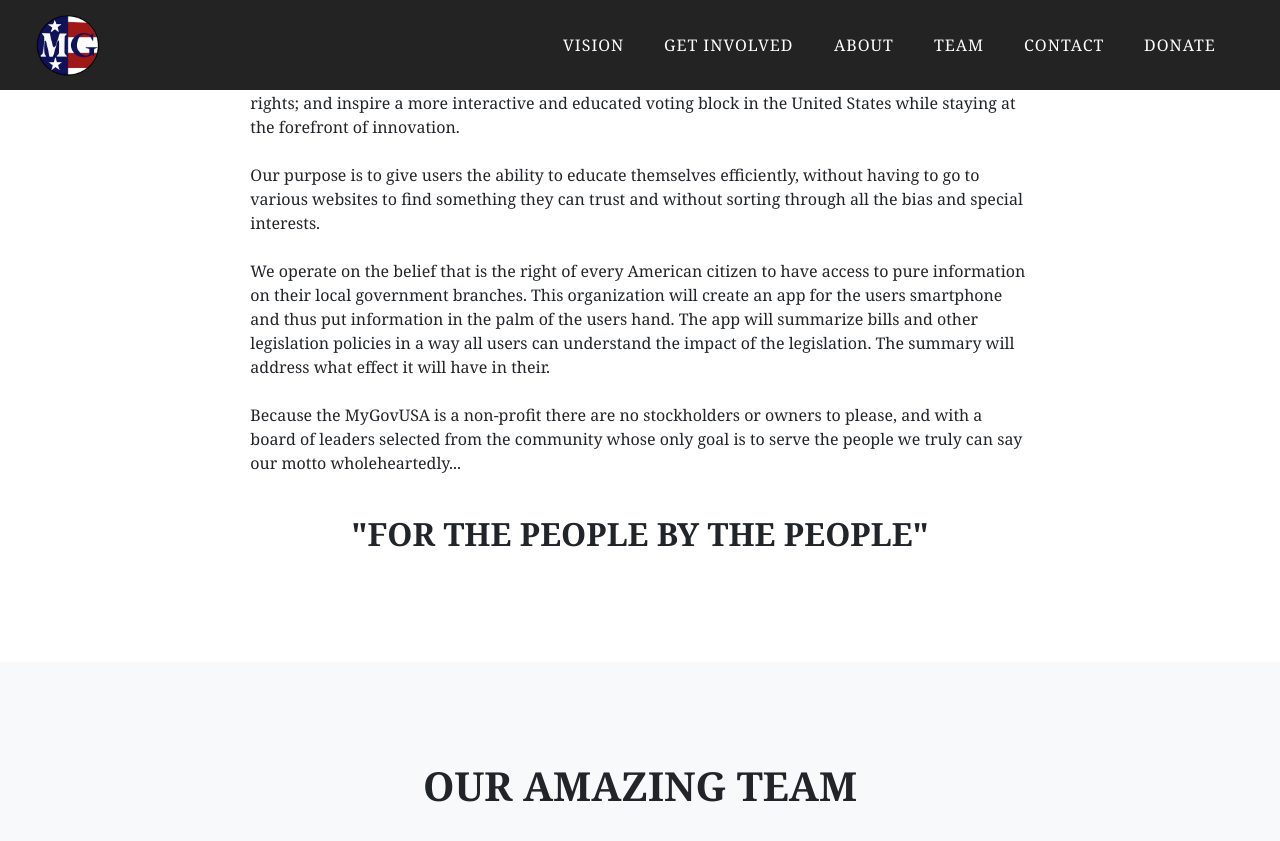
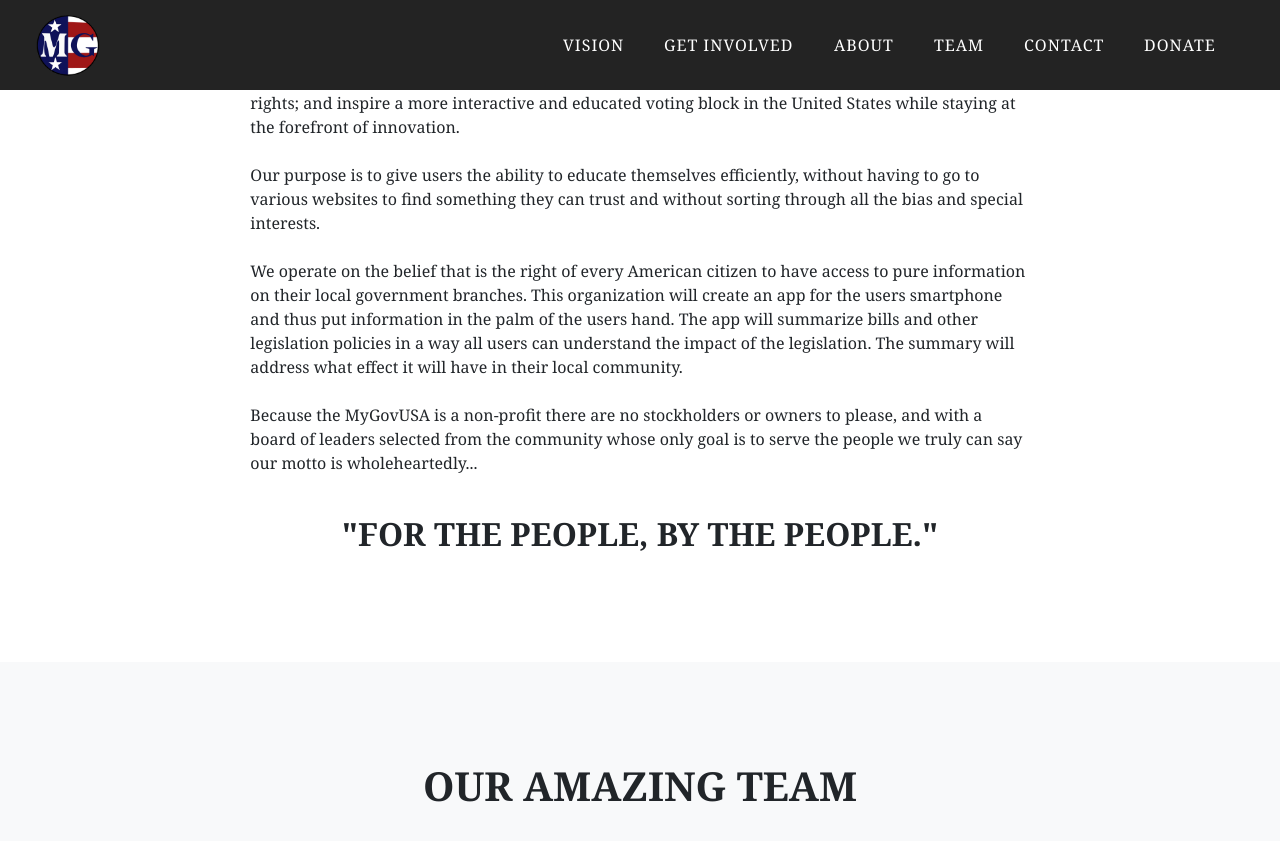
Before and after one commit to MyGovUSA/mygovusa.github.io, a Jekyll site: the page index.html, which Jekyll copies as it is, in a window 1280 px wide and 900 px high, scrolled down 2717 px. Shown: the top 841 px of the window. Built offline with Jekyll 4.4.1, drawn with Linux system fonts in a browser that asks for light colours; nearby versions of some CDN libraries.

```diff
--- a/index.html
+++ b/index.html
@@ -117,7 +137,7 @@
 		<div class="card-deck mx-auto">
 			<div class="col-md-4 col-sm-10 px-0">
 				<div class="card">
-				<a target="_blank" href="#">
+				<a target="_blank" href="https://orgsync.com/158009/chapter">
 					<img class="card-img-top mb-4" src="img/cards/asu.png" alt="Arizona State University">
 					<div class="card-body p-3">
 						<h4 class="card-text text-center">Campus Club</h4>
@@ -129,7 +149,7 @@
 			</div>
 			<div class="col-md-4 col-sm-10 px-0">
 				<div class="card">
-					<a target="_blank" href="#">
+					<a target="_blank" href="bit.ly/MyGovUSAInternships">
 						<img class="card-img-top mb-4" src="img/cards/internship.jpg" alt="Internship">
 						<div class="card-body p-3">
 							<h4 class="card-text text-center">Internships</h4>
@@ -163,18 +183,35 @@
 			<br><br><br>
 			<!-- <p style="padding-left:5rem ;padding-right: 5rem"> -->
 			<p>
-				MyGovUSA is a non-profit interactive social media platform created to inspire a more interactive and educated voting block in the United States and bridge the gap between elected officials and their constituents and giving the voice of democracy back to the people.<br><br>
+				MyGovUSA is a non-profit interactive social media platform created to inspire
+				a more interactive and educated voting block in the United States and bridge
+				the gap between elected officials and their constituents and giving the voice
+				of democracy back to the people.<br><br>
 
-				Our mission is to organize information on local government through creating an unbiased, non-partisan platform for the public; advocate for transparency in government, voter education, and voter rights; and inspire a more interactive and educated voting block in the United States while staying at the forefront of innovation.<br><br>
+				Our mission is to organize information on local government through creating
+				an unbiased, non-partisan platform for the public; advocate for transparency
+				in government, voter education, and voter rights; and inspire a more interactive
+				and educated voting block in the United States while staying at the forefront of
+				innovation.<br><br>
 
-				Our purpose is to give users the ability to educate themselves efficiently, without having to go to various websites to find something they can trust and without sorting through all the bias and special interests.<br><br>
+				Our purpose is to give users the ability to educate themselves efficiently,
+				without having to go to various websites to find something they can trust and
+				without sorting through all the bias and special interests.<br><br>
 
-				We operate on the belief that is the right of every American citizen to have access to pure information on their local government branches. This organization will create an app for the users smartphone and thus put information in the palm of the users hand. The app will summarize bills and other legislation policies in a way all users can understand the impact of the legislation. The summary will address what effect it will have in their.<br><br>
+				We operate on the belief that is the right of every American citizen to have
+				access to pure information on their local government branches. This
+				organization will create an app for the users smartphone and thus put
+				information in the palm of the users hand. The app will summarize bills and
+				other legislation policies in a way all users can understand the impact of
+				the legislation. The summary will address what effect it will have in their local
+				community.<br><br>
 
-				Because the MyGovUSA is a non-profit there are no stockholders or owners to please, and with a board of leaders selected from the community whose only goal is to serve the people we truly can say our motto wholeheartedly... <br><br>
+				Because the MyGovUSA is a non-profit there are no stockholders or owners to
+				please, and with a board of leaders selected from the community whose only
+				goal is to serve the people we truly can say our motto is wholeheartedly...<br><br>
 			</p>
 			<h2 class="text-center text-uppercase">
-				"For the People By The People"
+				"For the People, By The People."
 			</h2>
 		</div>
 	</div>
```
Also changed, not shown: other parts of index.html (+21 -1 lines).
